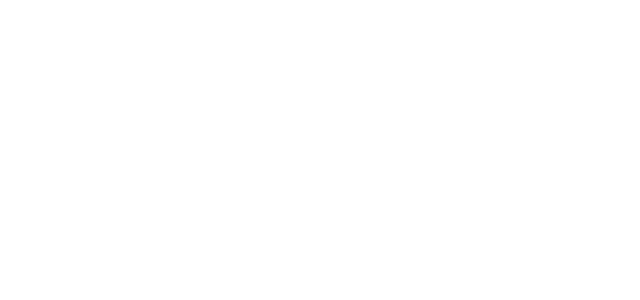
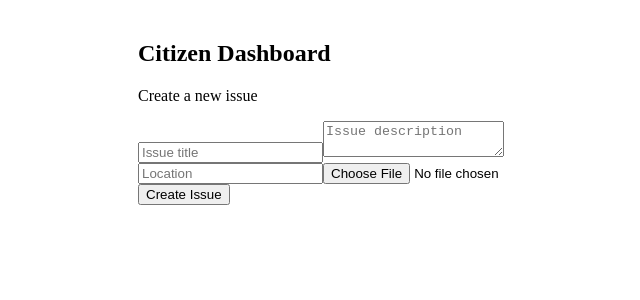
Before and after one commit to Bhargava449904/community_portal_fullstack, a React (Vite) app: page /create_issue in a window 1280 px wide. Before the commit this address had no page. Shown: the top 300 px of the page, without its empty margins (252-892 px from the left). Built offline with nearby package versions, Linux system fonts and the light colour scheme.

Commit message:
citizendashboard

```diff
--- a/src/App.jsx
+++ b/src/App.jsx
@@ -2,6 +2,7 @@
 import Login from "./components/auth/Login";
 import Register from "./components/auth/Register";
 import { Dashboard } from "./components/dashborad/Dashboard";
+import Citizendash from "./components/dashborad/Citizendash";
 
 function App() {
   return (
@@ -10,6 +11,7 @@
         <Route path="/" element={<Dashboard/>} />
         <Route path="/login" element={<Login />} />
         <Route path="/register" element={<Register />} />
+        <Route path="/create_issue" element={<Citizendash />} />
       </Routes>
     </BrowserRouter>
   );
--- a/src/components/dashborad/Citizendash.jsx
+++ b/src/components/dashborad/Citizendash.jsx
@@ -1,11 +1,99 @@
-import React from 'react'
+import React, { useState } from "react";
 
-function Citizendash() {
+function CitizenDash() {
+  const [title, setTitle] = useState("");
+  const [description, setDescription] = useState("");
+  const [location, setLocation] = useState("");
+  const [image, setImage] = useState(null);
+
+  const [error, setError] = useState("");
+  const [success, setSuccess] = useState("");
+
+  const handleSubmit = async (e) => {
+    e.preventDefault();
+    setError("");
+    setSuccess("");
+
+    try {
+      const formData = new FormData();
+      formData.append("title", title);
+      formData.append("description", description);
+      formData.append("location", location);
+      if (image) {
+        formData.append("image", image);
+      }
+
+      const response = await fetch(
+        "https://issue-portal-b46v.onrender.com/create_issue/",
+        {
+          method: "POST",
+          body: formData,
+          credentials: "include", // IMPORTANT
+        }
+      );
+
+      const data = await response.json();
+
+      if (!response.ok) {
+        setError(data.error || "Failed to create issue");
+        return;
+      }
+
+      setSuccess("Issue created successfully ✅");
+
+      // clear form
+      setTitle("");
+      setDescription("");
+      setLocation("");
+      setImage(null);
+
+    } catch (err) {
+      console.error(err);
+      setError("Server not responding");
+    }
+  };
+
   return (
-    <div>
-      <h1>CitizenDashboard</h1>
+    <div style={{ maxWidth: "500px", margin: "40px auto" }}>
+      <h2>Citizen Dashboard</h2>
+      <p>Create a new issue</p>
+
+      {error && <p style={{ color: "red" }}>{error}</p>}
+      {success && <p style={{ color: "green" }}>{success}</p>}
+
+      <form onSubmit={handleSubmit}>
+        <input
+          type="text"
+          placeholder="Issue title"
+          value={title}
+          onChange={(e) => setTitle(e.target.value)}
+          required
+        />
+
+        <textarea
+          placeholder="Issue description"
+          value={description}
+          onChange={(e) => setDescription(e.target.value)}
+          required
+        />
+
+        <input
+          type="text"
+          placeholder="Location"
+          value={location}
+          onChange={(e) => setLocation(e.target.value)}
+        />
+
+        <input
+          type="file"
+          accept="image/*"
+          onChange={(e) => setImage(e.target.files[0])}
+        />
+
+        <button type="submit">Create Issue</button>
+      </form>
     </div>
-  )
+  );
 }
 
-export default Citizendash
+export default CitizenDash;
```
